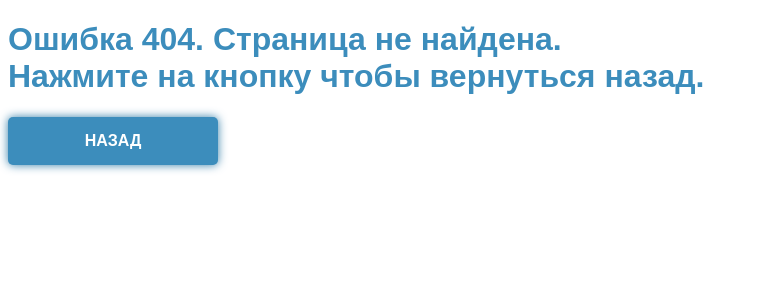
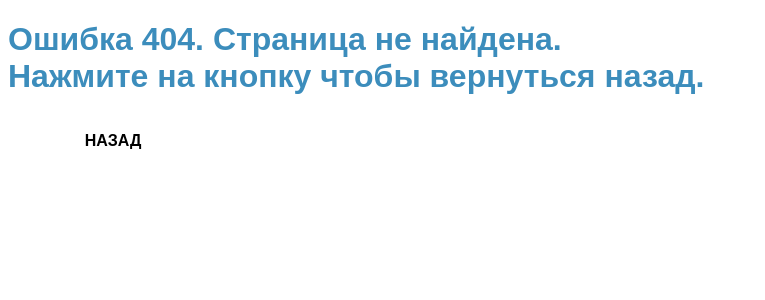
Before and after one commit to nikbreder/web2, a PHP site: page /404.php in a window 1280 px wide. Shown: the top 300 px of the page, without its empty margins (0-765 px from the left). Run offline with PHP 8.4, Linux system fonts and the light colour scheme.

Commit message:
Update 404.php

```diff
--- a/404.php
+++ b/404.php
@@ -32,12 +32,10 @@
         padding: 15px 5px;
         text-transform: uppercase;
         vertical-align: middle;
-        background: rgb(60,141,188);
         border: none;
-        color: #ffffff;
+        color: black;
         font-weight: 600;
         border-radius: 5px;
-        box-shadow: 0 0 10px rgb(54,127,169);
         text-decoration: none;
         text-align: center;
         display: block;
```
